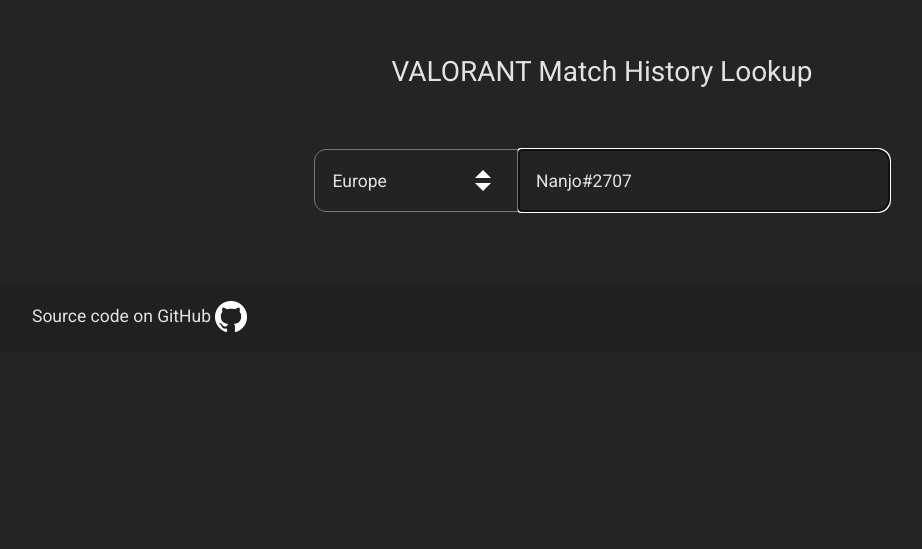
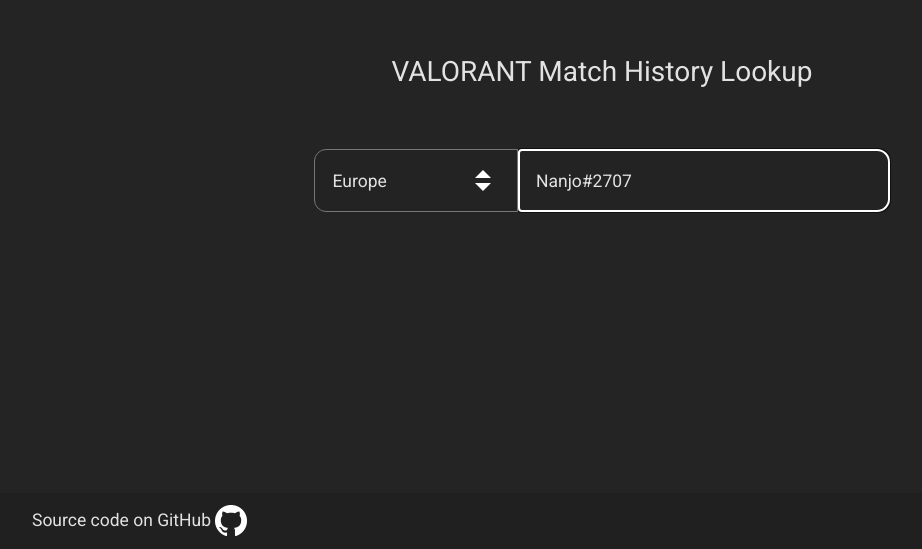
Before and after one commit to IamNanjo/valorant-api-frontend, a Vue app: page / in a window 1280 px wide. Shown: the part 251-800 px from the top of the page, without its empty margins (38-960 px from the left). Built offline with nearby package versions, Linux system fonts and the light colour scheme; no server answers.

Commit message:
Footer positioning fixed

```diff
--- a/src/App.vue
+++ b/src/App.vue
@@ -53,18 +53,16 @@
 <style lang="scss">
 footer {
 	display: flex;
+	position: absolute;
+	bottom: 0;
 	background: #202020;
 	width: 100vw;
-	height: 5em;
-	margin-top: 5em;
-	bottom: 0;
-	left: 0;
+	height: 4em;
+	padding: 0 5em;
 	align-items: center;
 	align-content: center;
 
 	> a {
-		gap: 0.5em;
-		padding: 0 4em;
 		font-size: 1.25rem;
 
 		img {
--- a/src/style.css
+++ b/src/style.css
@@ -14,7 +14,7 @@
 :root {
 	font-family: Roboto, Inter, Avenir, Helvetica, Arial, sans-serif;
 	font-size: clamp(14px, 1vw, 16px);
-	color-scheme: light;
+	color-scheme: dark;
 }
 
 ::-webkit-scrollbar {
@@ -30,6 +30,7 @@
 }
 
 body {
+	position: relative;
 	background-color: #242424;
 	min-height: 100vh;
 	padding-top: 1em;
@@ -38,6 +39,9 @@
 nav, main {
 	width: 90%;
 	margin: 0 auto;
+}
+main {
+	padding-bottom: 8em;
 }
 
 a:hover::after {
```
